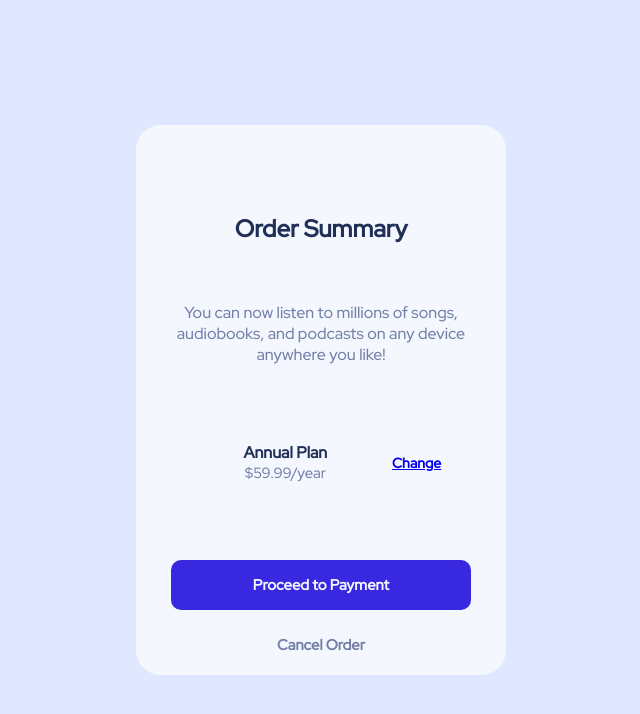
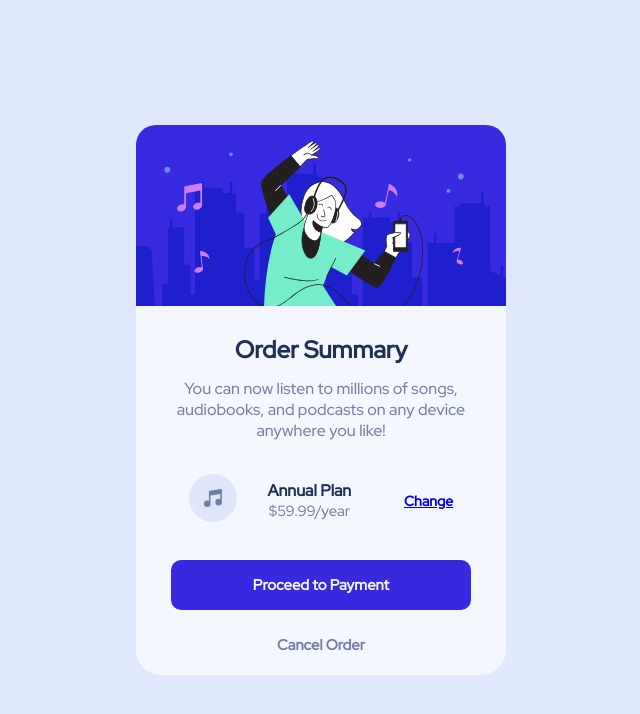
Before and after one commit to Utopic-Unicorn/Order-summary-component, a plain HTML site: page index.html in a window 1280 px wide. Shown: the whole page, without its empty margins (319-959 px from the left). Drawn offline with Linux system fonts and the light colour scheme; the site is published under a folder, as on GitHub Pages, so addresses that start at the root find nothing.

Commit message:
Update index.html

```diff
--- a/index.html
+++ b/index.html
@@ -29,14 +29,14 @@
   <body>
     <main class="mainbod">
       <div class="backgroundImg">
-        <img class="hero" src="/images/illustration-hero.svg" alt="">
+        <img class="hero" src="images/illustration-hero.svg" alt="">
       </div>
       <h1>Order Summary</h1>
       <p class="summary">You can now listen to millions of songs, audiobooks, and
         podcasts on any device anywhere you like!</p>
         <div class="plan">
           <div>
-          <img src="/images/icon-music.svg" alt="">
+          <img src="images/icon-music.svg" alt="">
         </div>
          <div class="annual">
             <p class="aPlan">Annual Plan</p>
```
